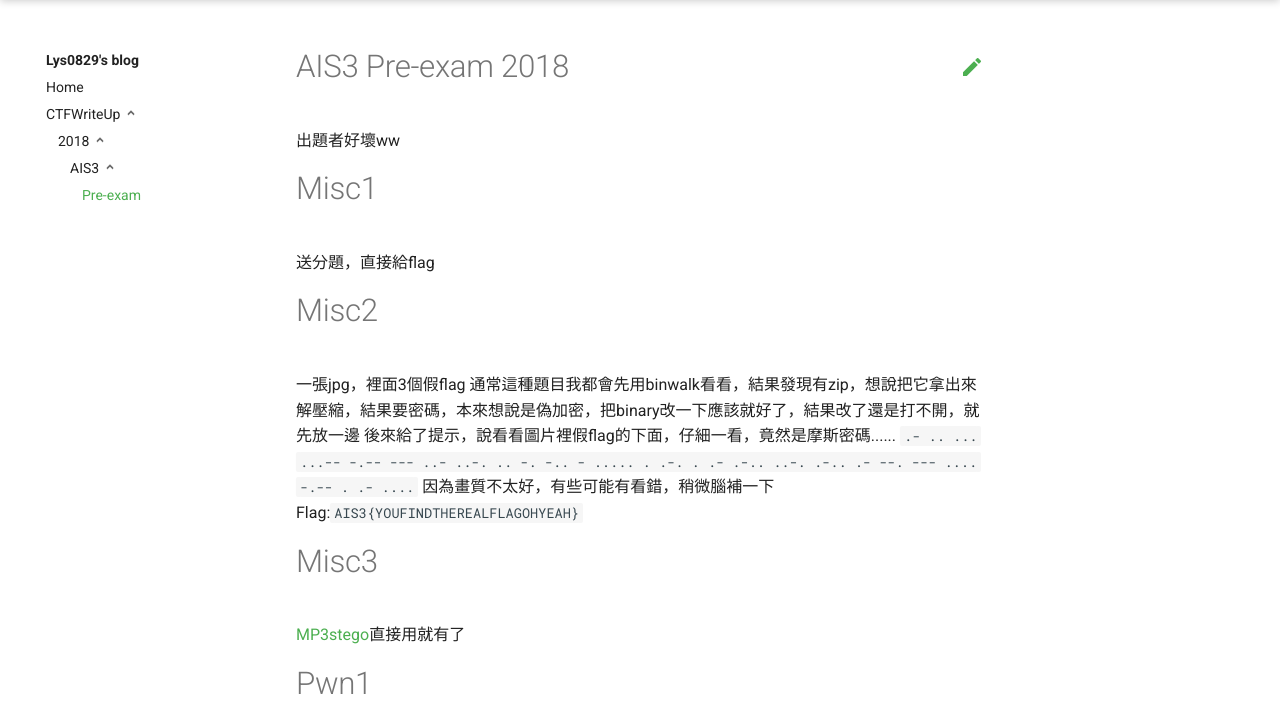
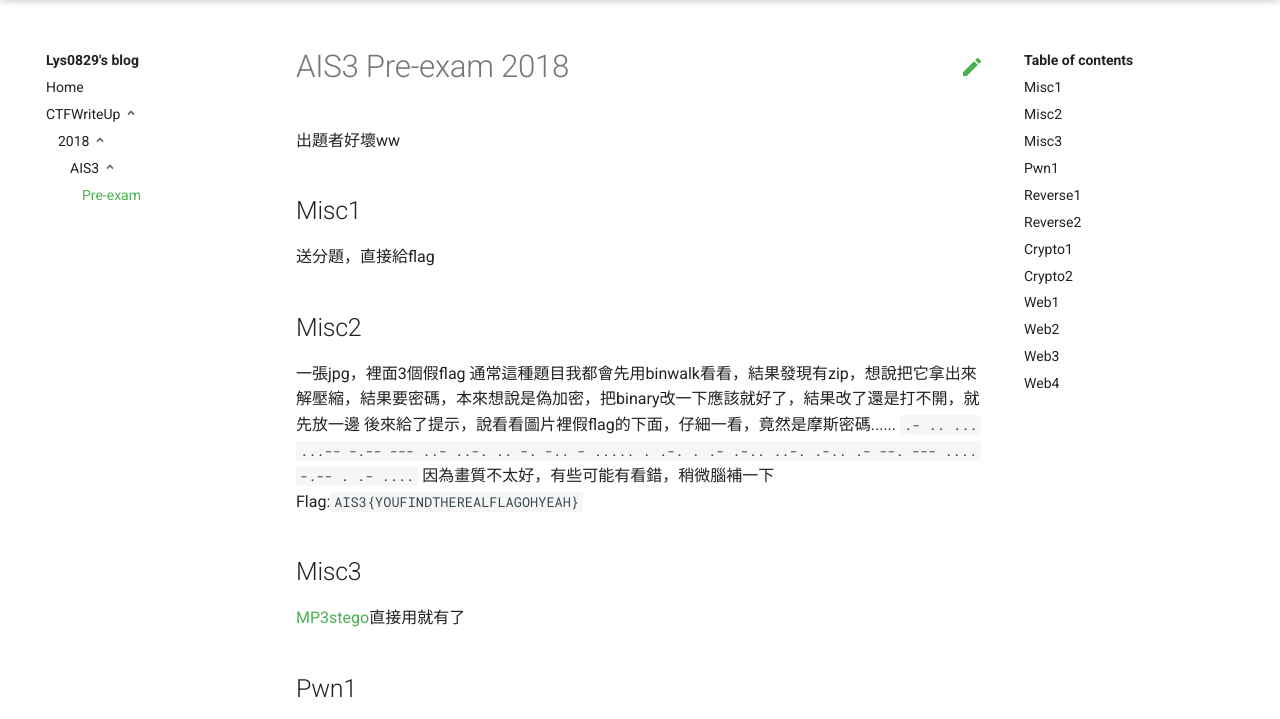
Before and after one commit to lys0829/lys0829.github.io, a plain HTML site: page CTFWriteUp/2018/AIS3/pre-exam/index.html in a window 1280 px wide. Shown: the part 51-770 px from the top of the page. Drawn offline with Linux system fonts and the light colour scheme; no server answers.

Commit message:
update ais3 pre-exam

```diff
--- a/CTFWriteUp/2018/AIS3/pre-exam/index.html
+++ b/CTFWriteUp/2018/AIS3/pre-exam/index.html
@@ -324,9 +324,115 @@
 
 
 
+      <label class="md-nav__link md-nav__link--active" for="__toc">
+        Pre-exam
+      </label>
+
     <a href="./" title="Pre-exam" class="md-nav__link md-nav__link--active">
       Pre-exam
     </a>
+
+
+<nav class="md-nav md-nav--secondary">
+
+
+
+
+
+    <label class="md-nav__title" for="__toc">Table of contents</label>
+    <ul class="md-nav__list" data-md-scrollfix>
+
+        <li class="md-nav__item">
+  <a href="#misc1" title="Misc1" class="md-nav__link">
+    Misc1
+  </a>
+
+</li>
+
+        <li class="md-nav__item">
+  <a href="#misc2" title="Misc2" class="md-nav__link">
+    Misc2
+  </a>
+
+</li>
+
+        <li class="md-nav__item">
+  <a href="#misc3" title="Misc3" class="md-nav__link">
+    Misc3
+  </a>
+
+</li>
+
+        <li class="md-nav__item">
+  <a href="#pwn1" title="Pwn1" class="md-nav__link">
+    Pwn1
+  </a>
+
+</li>
+
+        <li class="md-nav__item">
+  <a href="#reverse1" title="Reverse1" class="md-nav__link">
+    Reverse1
+  </a>
+
+</li>
+
+        <li class="md-nav__item">
+  <a href="#reverse2" title="Reverse2" class="md-nav__link">
+    Reverse2
+  </a>
+
+</li>
+
+        <li class="md-nav__item">
+  <a href="#crypto1" title="Crypto1" class="md-nav__link">
+    Crypto1
+  </a>
+
+</li>
+
+        <li class="md-nav__item">
+  <a href="#crypto2" title="Crypto2" class="md-nav__link">
+    Crypto2
+  </a>
+
+</li>
+
+        <li class="md-nav__item">
+  <a href="#web1" title="Web1" class="md-nav__link">
+    Web1
+  </a>
+
+</li>
+
+        <li class="md-nav__item">
+  <a href="#web2" title="Web2" class="md-nav__link">
+    Web2
+  </a>
+
+</li>
+
+        <li class="md-nav__item">
+  <a href="#web3" title="Web3" class="md-nav__link">
+    Web3
+  </a>
+
+</li>
+
+        <li class="md-nav__item">
+  <a href="#web4" title="Web4" class="md-nav__link">
+    Web4
+  </a>
+
+</li>
+
+
+
+
+
+    </ul>
+
+</nav>
 
   </li>
 
@@ -363,6 +469,99 @@
 
 
 
+    <label class="md-nav__title" for="__toc">Table of contents</label>
+    <ul class="md-nav__list" data-md-scrollfix>
+
+        <li class="md-nav__item">
+  <a href="#misc1" title="Misc1" class="md-nav__link">
+    Misc1
+  </a>
+
+</li>
+
+        <li class="md-nav__item">
+  <a href="#misc2" title="Misc2" class="md-nav__link">
+    Misc2
+  </a>
+
+</li>
+
+        <li class="md-nav__item">
+  <a href="#misc3" title="Misc3" class="md-nav__link">
+    Misc3
+  </a>
+
+</li>
+
+        <li class="md-nav__item">
+  <a href="#pwn1" title="Pwn1" class="md-nav__link">
+    Pwn1
+  </a>
+
+</li>
+
+        <li class="md-nav__item">
+  <a href="#reverse1" title="Reverse1" class="md-nav__link">
+    Reverse1
+  </a>
+
+</li>
+
+        <li class="md-nav__item">
+  <a href="#reverse2" title="Reverse2" class="md-nav__link">
+    Reverse2
+  </a>
+
+</li>
+
+        <li class="md-nav__item">
+  <a href="#crypto1" title="Crypto1" class="md-nav__link">
+    Crypto1
+  </a>
+
+</li>
+
+        <li class="md-nav__item">
+  <a href="#crypto2" title="Crypto2" class="md-nav__link">
+    Crypto2
+  </a>
+
+</li>
+
+        <li class="md-nav__item">
+  <a href="#web1" title="Web1" class="md-nav__link">
+    Web1
+  </a>
+
+</li>
+
+        <li class="md-nav__item">
+  <a href="#web2" title="Web2" class="md-nav__link">
+    Web2
+  </a>
+
+</li>
+
+        <li class="md-nav__item">
+  <a href="#web3" title="Web3" class="md-nav__link">
+    Web3
+  </a>
+
+</li>
+
+        <li class="md-nav__item">
+  <a href="#web4" title="Web4" class="md-nav__link">
+    Web4
+  </a>
+
+</li>
+
+
+
+
+
+    </ul>
+
 </nav>
                   </div>
                 </div>
@@ -378,18 +577,18 @@
 
                 <h1 id="ais3-pre-exam-2018">AIS3 Pre-exam 2018</h1>
 <p>出題者好壞ww</p>
-<h1 id="misc1">Misc1</h1>
+<h2 id="misc1">Misc1</h2>
 <p>送分題，直接給flag</p>
-<h1 id="misc2">Misc2</h1>
+<h2 id="misc2">Misc2</h2>
 <p>一張jpg，裡面3個假flag
 通常這種題目我都會先用binwalk看看，結果發現有zip，想說把它拿出來解壓縮，結果要密碼，本來想說是偽加密，把binary改一下應該就好了，結果改了還是打不開，就先放一邊
 後來給了提示，說看看圖片裡假flag的下面，仔細一看，竟然是摩斯密碼......
 <code>.- .. ... ...-- -.-- --- ..- ..-. .. -. -.. - ..... . .-. . .- .-.. ..-. .-.. .- --. --- .... -.-- . .- ....</code>
 因為畫質不太好，有些可能有看錯，稍微腦補一下
 Flag:<code>AIS3{YOUFINDTHEREALFLAGOHYEAH}</code></p>
-<h1 id="misc3">Misc3</h1>
+<h2 id="misc3">Misc3</h2>
 <p><a href="http://www.petitcolas.net/steganography/mp3stego/">MP3stego</a>直接用就有了</p>
-<h1 id="pwn1">Pwn1</h1>
+<h2 id="pwn1">Pwn1</h2>
 <p>有一個function會輸出flag
 可以輸入兩個字串，是用gets，多的東西就直接從stack蓋過去了，所以就把main的return address蓋成輸出flag的function就行了
 explotion:</p>
@@ -406,9 +605,9 @@ explotion:</p>
 </pre></div>
 
 
-<h1 id="reverse1">Reverse1</h1>
+<h2 id="reverse1">Reverse1</h2>
 <p>直接ctrl+F，找<code>AIS3{</code>，就會找到，但是有一堆假的</p>
-<h1 id="reverse2">Reverse2</h1>
+<h2 id="reverse2">Reverse2</h2>
 <p>直接用IDA pro decompile，看到這樣的東西:</p>
 <div class="codehilite"><pre><span></span><span class="kt">void</span> <span class="nf">init</span><span class="p">()</span>
 <span class="p">{</span>
@@ -478,7 +677,7 @@ explotion:</p>
 
 
 <p>直接<code>$ ./exploit | ./secret</code></p>
-<h1 id="crypto1">Crypto1</h1>
+<h2 id="crypto1">Crypto1</h2>
 <p>POW
 proof of work</p>
 <div class="codehilite"><pre><span></span>==================== proof of work ====================
@@ -544,7 +743,7 @@ x =
 </pre></div>
 
 
-<h1 id="crypto2">Crypto2</h1>
+<h2 id="crypto2">Crypto2</h2>
 <p>XOR
 這好像是我第一次這麼認真解crypto吧，以前大概都直接跳過
 題目給了兩個檔案，加密後的東西跟加密程式
@@ -717,7 +916,7 @@ encrypt:</p>
 
 <p>Flag: <code>AIS3{captAIn aMeric4 - Wh4T3V3R HapPenS t0mORr0w YOU mUst PR0Mis3 ME on3 tHIng. TH4T yOu WiLL stAY Who Y0U 4RE. Not A pERfect sO1dIER, buT 4 gOOD MAn.}</code>
 超級長</p>
-<h1 id="web1">Web1</h1>
+<h2 id="web1">Web1</h2>
 <p>http://104.199.235.135:31331/index.php?p=7
 進去會看到<code>Did you see the flag</code>
 原本以為跟去年一樣是http 302，結果不是
@@ -733,7 +932,7 @@ encrypt:</p>
 </pre></div>
 
 
-<h1 id="web2">Web2</h1>
+<h2 id="web2">Web2</h2>
 <p>進去後顯示<code>There is a secret page in the website. Can you find it?</code>
 馬上想到robots.txt
 打開後發現</p>
@@ -832,7 +1031,7 @@ Hmm ... no flag here!<span class="p">&lt;</span><span class="nt">form</span> <sp
 
 <p>剛開始沒發現flag，跑到4萬多s變成N/A，後來才發現，於是又重跑，最後在17332的地方出現flag
 出題者真是有夠壞</p>
-<h1 id="web3">Web3</h1>
+<h2 id="web3">Web3</h2>
 <p>Sushi</p>
 <div class="codehilite"><pre><span></span><span class="cp">&lt;?php</span>
 <span class="c1">// PHP is the best language for hacker</span>
@@ -850,7 +1049,7 @@ Hmm ... no flag here!<span class="p">&lt;</span><span class="nt">form</span> <sp
 <p>隨便亂試後發現<code>"</code>或<code>'</code>只要在整個字串的第一個出現過，後面再出現，就不會被擋掉，原因是<code>strpos</code>是找出該字串第一次出現的位置，而這麼做第一次出現的位置便會是0，然後<code>if</code>這樣寫就會當成<code>false</code>
 於是就先生出這樣:<code>".exec("ls")."</code>，然後發現<code>phpinfo.php</code>，想說會在其他目錄，但是想要找其他目錄指令會太長，所以又想了一下，可以把<code>exec</code>換成兩個反引號，變成<code>".‵ls‵."</code>，然後就跑出其他檔案，裡面就有flag，檔案是<code>flag_name_1s_t00_l0ng_QAQQQQQQ</code>，檔名太長，不能用cat，那就直接把檔名加在網址後就能看了
 <code>exec</code>只看到<code>phpinfo.php</code>的原因是<code>exec</code>預設只會給出最後一行的輸出</p>
-<h1 id="web4">Web4</h1>
+<h2 id="web4">Web4</h2>
 <p>perljam
 又是藏了.git
 用Githack抓下來，發現一份檔案
```
